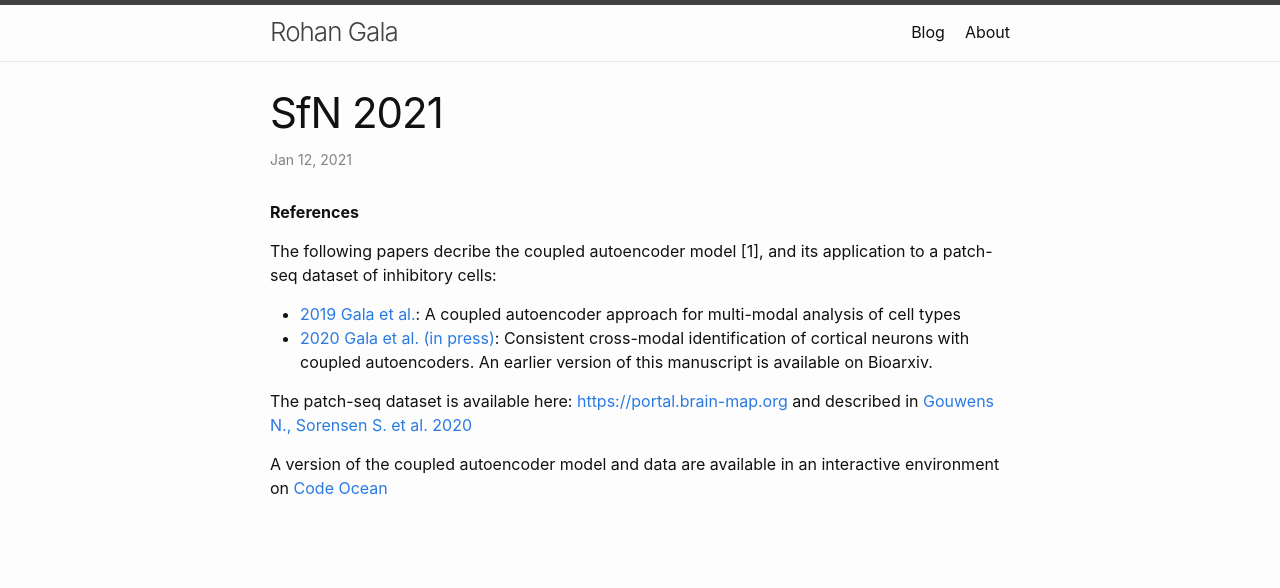
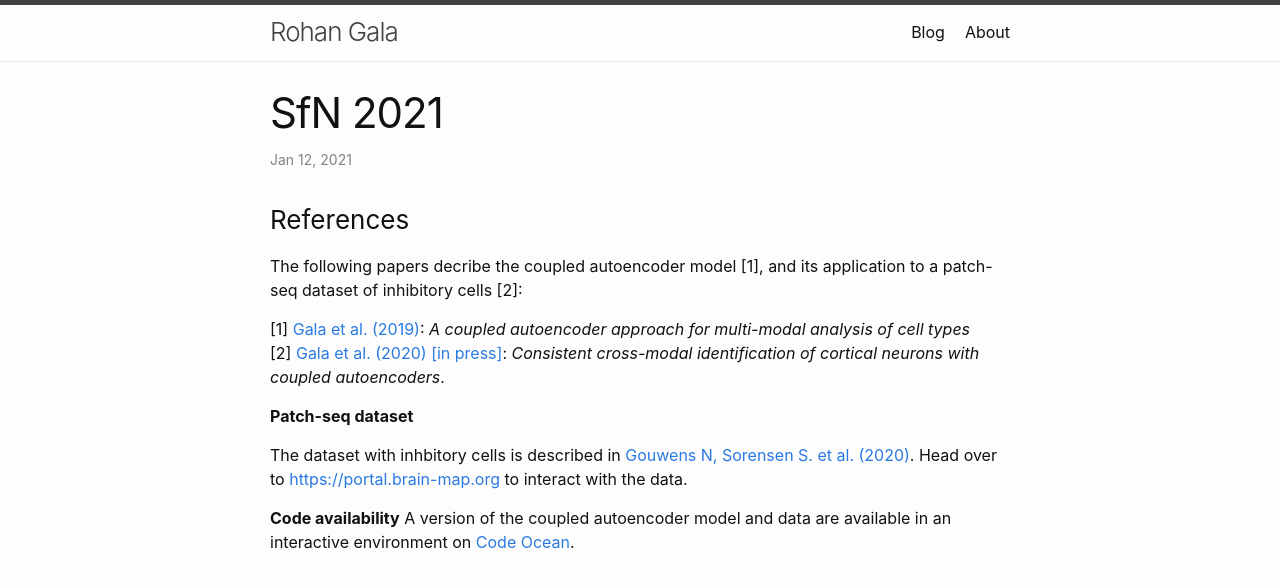
Before and after one commit to rhngla/rhngla.github.io, a Jekyll site: the page built from _posts/2021-01-12-sfn2021.md, in a window 1280 px wide. Shown: the top 588 px of the page. Built offline with Jekyll 4.4.1, drawn with Linux system fonts in a browser that asks for light colours.

Commit message:
sfn reference updates

```diff
--- a/_posts/2021-01-12-sfn2021.md
+++ b/_posts/2021-01-12-sfn2021.md
@@ -5,12 +5,17 @@ date:   2021-01-12
 categories: reserach
 ---
 
-**References**
+### References
 
-The following papers decribe the coupled autoencoder model [1], and its application to a patch-seq dataset of inhibitory cells:
-- [2019 Gala et al.](http://papers.nips.cc/paper/9125-a-coupled-autoencoder-approach-for-multi-modal-analysis-of-cell-types): A coupled autoencoder approach for multi-modal analysis of cell types
- - [2020 Gala et al. (in press)](https://www.dropbox.com/s/7itda0g8c4p2135/2020_Gala_Revised.pdf?dl=0): Consistent cross-modal identification of cortical neurons with coupled autoencoders. An earlier version of this manuscript is available on Bioarxiv.
+The following papers decribe the coupled autoencoder model [1], and its application to a patch-seq dataset of inhibitory cells [2]:
 
- The patch-seq dataset is available here: [https://portal.brain-map.org](https://portal.brain-map.org/explore/classes/multimodal-characterization) and described in [Gouwens N., Sorensen S. et al. 2020](https://www.sciencedirect.com/science/article/abs/pii/S009286742031254X)
+[1] [Gala et al. (2019)](http://papers.nips.cc/paper/9125-a-coupled-autoencoder-approach-for-multi-modal-analysis-of-cell-types): _A coupled autoencoder approach for multi-modal analysis of cell types_ <br>
+[2] [Gala et al. (2020) \[in press\]](https://www.dropbox.com/s/7itda0g8c4p2135/2020_Gala_Revised.pdf?dl=0): _Consistent cross-modal identification of cortical neurons with coupled autoencoders_.
 
-A version of the coupled autoencoder model and data are available in an interactive environment on [Code Ocean](https://codeocean.com/capsule/6320801/tree/v1)
+
+**Patch-seq dataset**
+
+ The dataset with inhbitory cells is described in [Gouwens N, Sorensen S. et al. (2020)]((https://www.sciencedirect.com/science/article/abs/pii/S009286742031254X)). Head over to [https://portal.brain-map.org](https://portal.brain-map.org/explore/classes/multimodal-characterization) to interact with the data.
+
+**Code availability**
+A version of the coupled autoencoder model and data are available in an interactive environment on [Code Ocean](https://codeocean.com/capsule/6320801/tree/v1).
```
Also changed, not shown: _config.yml (line endings or trailing spaces).
